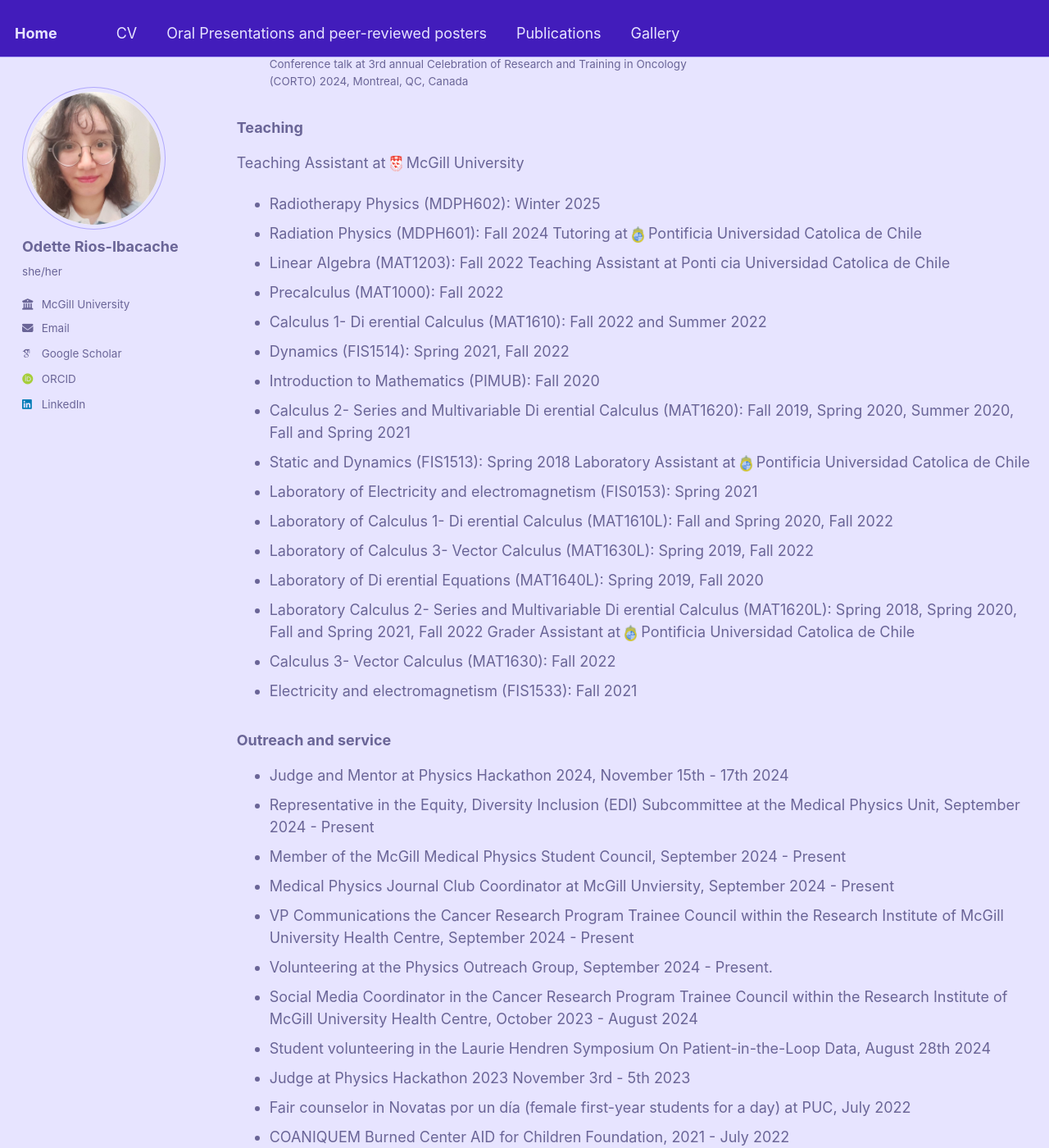
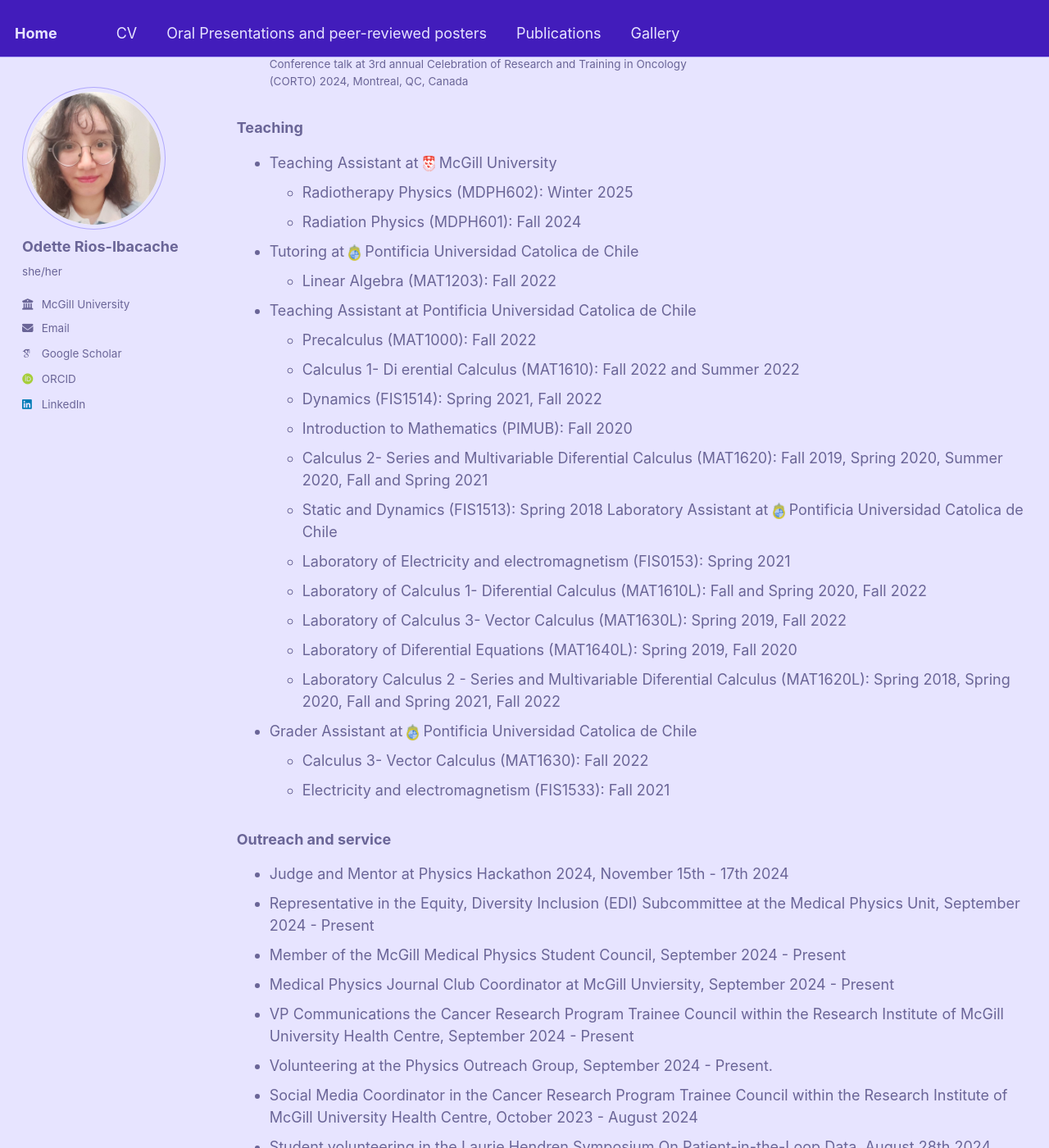
Before and after one commit to OdetteRiosI/odetteriosi.github.io, a Jekyll site: the page built from _pages/cv.md, in a window 1280 px wide and 1400 px high, scrolled down 3247 px. Shown: the whole window at 82% size. Built offline with Jekyll 4.4.1, drawn with Linux system fonts in a browser that asks for light colours; some web fonts are replaced.

Commit message:
Update cv.md

```diff
--- a/_pages/cv.md
+++ b/_pages/cv.md
@@ -64,29 +64,27 @@ redirect_from:
   {% endfor %}</ul>
 
 ### Teaching
-Teaching Assistant at <img src='/images/mcgill.png' width="15" height="20"> McGill University
- * Radiotherapy Physics (MDPH602): Winter 2025
- * Radiation Physics (MDPH601): Fall 2024
- Tutoring at <img src='/images/puc.png' width="15" height="20"> Pontificia Universidad Catolica de Chile
- * Linear Algebra (MAT1203): Fall 2022
-Teaching Assistant at Ponti cia Universidad Catolica de Chile
- * Precalculus (MAT1000): Fall 2022
- * Calculus 1- Di erential Calculus (MAT1610): Fall 2022 and Summer 2022
- * Dynamics (FIS1514): Spring 2021, Fall 2022
- * Introduction to Mathematics (PIMUB): Fall 2020
- * Calculus 2- Series and Multivariable Di erential Calculus (MAT1620): Fall 2019, Spring 2020,
- Summer 2020, Fall and Spring 2021
- * Static and Dynamics (FIS1513): Spring 2018
+* Teaching Assistant at <img src='/images/mcgill.png' width="15" height="20"> McGill University
+    * Radiotherapy Physics (MDPH602): Winter 2025
+    * Radiation Physics (MDPH601): Fall 2024
+* Tutoring at <img src='/images/puc.png' width="15" height="20"> Pontificia Universidad Catolica de Chile
+    * Linear Algebra (MAT1203): Fall 2022
+* Teaching Assistant at Pontificia Universidad Catolica de Chile
+     * Precalculus (MAT1000): Fall 2022
+     * Calculus 1- Di erential Calculus (MAT1610): Fall 2022 and Summer 2022
+     * Dynamics (FIS1514): Spring 2021, Fall 2022
+     * Introduction to Mathematics (PIMUB): Fall 2020
+     * Calculus 2- Series and Multivariable Diferential Calculus (MAT1620): Fall 2019, Spring 2020, Summer 2020, Fall and Spring 2021
+     * Static and Dynamics (FIS1513): Spring 2018
  Laboratory Assistant at <img src='/images/puc.png' width="15" height="20"> Pontificia Universidad Catolica de Chile
- * Laboratory of Electricity and electromagnetism (FIS0153): Spring 2021
- * Laboratory of Calculus 1- Di erential Calculus (MAT1610L): Fall and Spring 2020, Fall 2022
- * Laboratory of Calculus 3- Vector Calculus (MAT1630L): Spring 2019, Fall 2022
- * Laboratory of Di erential Equations (MAT1640L): Spring 2019, Fall 2020
- * Laboratory Calculus 2- Series and Multivariable Di erential Calculus (MAT1620L): Spring 2018,
- Spring 2020, Fall and Spring 2021, Fall 2022
- Grader Assistant at <img src='/images/puc.png' width="15" height="20"> Pontificia Universidad Catolica de Chile
- * Calculus 3- Vector Calculus (MAT1630): Fall 2022
- * Electricity and electromagnetism (FIS1533): Fall 2021
+     * Laboratory of Electricity and electromagnetism (FIS0153): Spring 2021
+     * Laboratory of Calculus 1- Diferential Calculus (MAT1610L): Fall and Spring 2020, Fall 2022
+     * Laboratory of Calculus 3- Vector Calculus (MAT1630L): Spring 2019, Fall 2022
+     * Laboratory of Diferential Equations (MAT1640L): Spring 2019, Fall 2020
+     * Laboratory Calculus 2 - Series and Multivariable Diferential Calculus (MAT1620L): Spring 2018, Spring 2020, Fall and Spring 2021, Fall 2022
+ * Grader Assistant at <img src='/images/puc.png' width="15" height="20"> Pontificia Universidad Catolica de Chile
+     * Calculus 3- Vector Calculus (MAT1630): Fall 2022
+     * Electricity and electromagnetism (FIS1533): Fall 2021
 
 ### Outreach and service
 * Judge and Mentor at Physics Hackathon 2024, November 15th - 17th 2024
```
